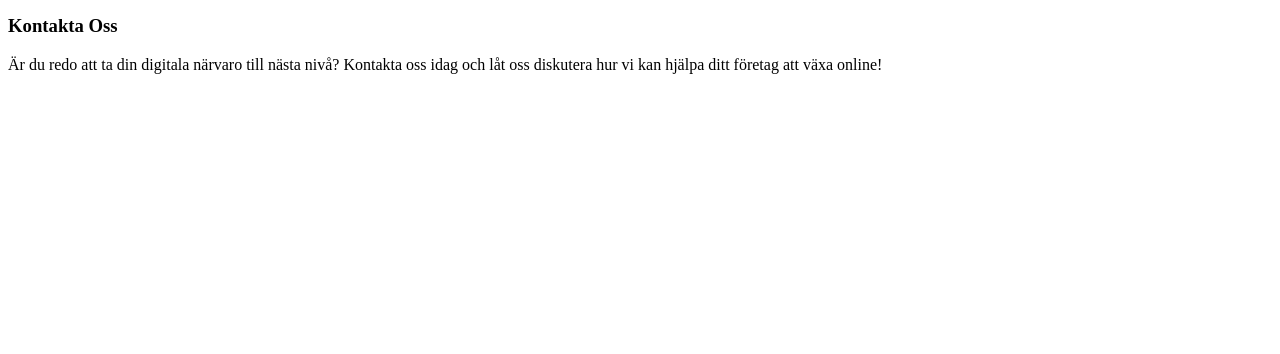
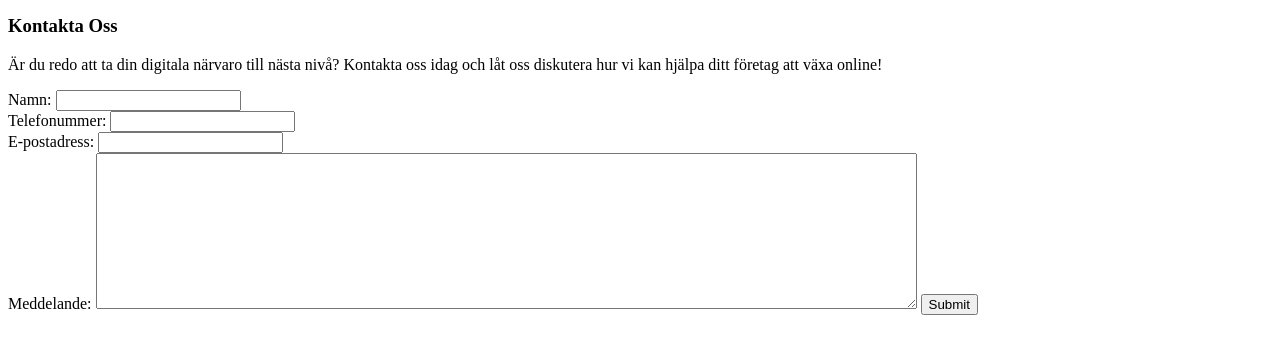
Before and after one commit to Danaaabot/HemsidaUtkast, a plain HTML site: page index.html in a window 1280 px wide. Shown: the part 338-692 px from the top of the page. Drawn offline with Linux system fonts and the light colour scheme.

Commit message:
formulär påbörjad

```diff
--- a/index.html
+++ b/index.html
@@ -40,6 +40,21 @@
         idag och låt oss diskutera hur vi kan hjälpa ditt företag att växa
         online!
       </p>
+      <form>
+        <!-- 3 st input element och 1 textarea element for att ta emot användarinfo, med skicka-knapp -->
+        <label for="user-name">Namn:</label>
+        <input type="text" name="user-name" id="user-name" required/>
+        <br/>
+        <label for="user-tel">Telefonummer:</label>
+        <input type="number" name="user-tel" id="user-tel" requried/>
+        <br/>
+        <label for="user-e">E-postadress:</label>
+        <input type="text" name="user-E" id="user-e" required/>
+        <br/>
+        <label for="user-message">Meddelande:</label>
+        <textarea id="user-message" name="user-message" rows="10" cols="100" required></textarea>
+        <input type="submit" name="submit-button"/>
+      </form>
     </div>
   </body>
 </html>
```
